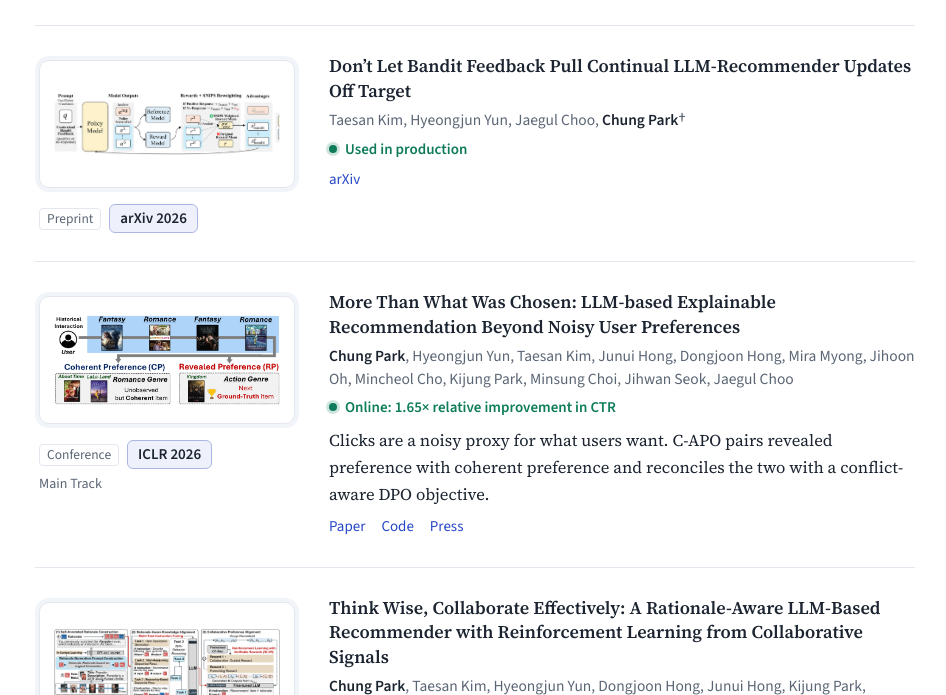
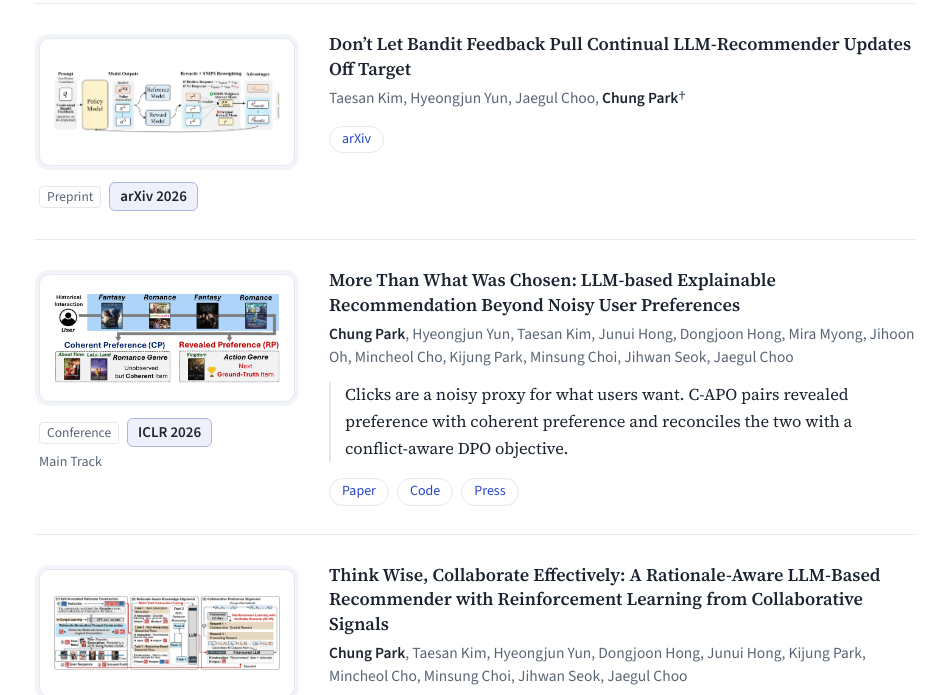
Before and after one commit to cpark88/cpark88.github.io, a plain HTML site: page index.html in a window 1280 px wide. Shown: the part 2019-2714 px from the top of the page, without its empty margins (279-1225 px from the left). Drawn offline with Linux system fonts and the light colour scheme.

Commit message:
Remove production result lines and refine publication entries
Co-Authored-By: Claude Opus 5.5 <noreply@anthropic.com>

```diff
--- a/index.html
+++ b/index.html
@@ -69,7 +69,6 @@
       --slate: #5b6675;
       --rule: #e3e7ee;
       --link: #2747c7;
-      --live: #0e7c5a;
       --award: #8a6100;
       --tile: #f1f4f8;
       --tile-ink: #8a95a5;
@@ -85,7 +84,6 @@
       --slate: #9aa6b4;
       --rule: #263040;
       --link: #8fa8ff;
-      --live: #4fd1a1;
       --award: #e2b54a;
       --tile: #1a212b;
       --tile-ink: #6f7c8d;
@@ -207,16 +205,6 @@
 
     /* Publications */
     .pub-key { margin: -6px 0 26px; font-family: var(--sans); font-size: 15px; color: var(--slate); }
-    .live-dot {
-      display: inline-block;
-      width: 8px;
-      height: 8px;
-      margin-right: 8px;
-      border-radius: 50%;
-      background: var(--live);
-      box-shadow: 0 0 0 3px color-mix(in srgb, var(--live) 20%, transparent);
-      vertical-align: 0.06em;
-    }
     .pub {
       display: grid;
       grid-template-columns: 264px minmax(0, 1fr);
@@ -289,16 +277,28 @@
       vertical-align: 0.08em;
     }
     .award { margin-left: 10px; font-family: var(--sans); font-size: 14.5px; font-weight: 600; color: var(--award); white-space: nowrap; }
-    .impact { margin-top: 6px; font-family: var(--sans); font-size: 15px; font-weight: 600; color: var(--live); }
-    .summary { margin-top: 8px; font-size: 16.5px; }
+    .summary {
+      margin-top: 14px;
+      padding-left: 14px;
+      border-left: 2px solid var(--rule);
+      font-size: 16.5px;
+      color: var(--ink);
+    }
     .pub-links {
       display: flex;
       flex-wrap: wrap;
-      gap: 4px 16px;
-      margin-top: 6px;
+      gap: 8px;
+      margin-top: 16px;
       font-family: var(--sans);
-      font-size: 15px;
+      font-size: 14px;
     }
+    .pub-links a {
+      padding: 3px 12px;
+      border: 1px solid var(--rule);
+      border-radius: 999px;
+      line-height: 1.4;
+    }
+    .pub-links a:hover { border-color: var(--link); background: color-mix(in srgb, var(--link) 8%, var(--paper)); text-decoration: none; }
 
     /* Experience and service */
     .cv-list { list-style: none; margin: 0; padding: 0; }
@@ -444,11 +444,10 @@
          One list for every paper. To add a paper: copy one <article class="pub"> block.
          The first tag in the venue line gives the type: Conference, Journal, Workshop or Preprint.
          Only public versions go here. Do not list papers that are under anonymous review.
-         Teaser: images/teasers/<id>.png (2:1, at least 800px wide). Until it exists, the data-label tile is shown.
-         Add <p class="impact"> only for results that are public in the paper or its repository. -->
+         Teaser: images/teasers/<id>.png (2:1, at least 800px wide). Until it exists, the data-label tile is shown. -->
     <section id="publications" aria-labelledby="pubs-h">
       <h2 id="pubs-h">Selected publications</h2>
-      <p class="pub-key"><span class="live-dot" aria-hidden="true"></span>marks results measured in a live service. † marks the corresponding author.</p>
+      <p class="pub-key">† marks the corresponding author.</p>
 
       <article class="pub" id="cure">
         <div class="pub-aside">
@@ -458,7 +457,6 @@
         <div>
           <h3 class="pub-title"><a href="https://github.com/cpark88/CURE">CURE: Coupled User-Grouped Reinforcement Learning for Cross-Domain Recommendation with Non-Overlapping Users</a></h3>
           <p class="authors">Hyeongjun Yun, Taesan Kim, Dongjoon Hong, Junui Hong, Jihoon Oh, Kijung Park, Mincheol Cho, K. Song, <a href="https://sites.google.com/site/jaegulchoo/">Jaegul Choo</a>, <strong>Chung Park</strong>†</p>
-          <p class="impact"><span class="live-dot" aria-hidden="true"></span>Online A/B test: +56% CTR over existing ML methods</p>
           <p class="summary">Users rarely overlap across services, so cross-domain ground truth barely exists. An agentic pipeline synthesizes cross-domain supervision, and user-grouped RL calibrates it against reliable in-domain rewards.</p>
           <p class="pub-links"><a href="https://github.com/cpark88/CURE">Code</a></p>
         </div>
@@ -472,7 +470,6 @@
         <div>
           <h3 class="pub-title"><a href="https://github.com/cpark88/DuELRec">A Dual-Expert Strategy Integrating LLMs to Mitigate Negative Transfer in Cross-Domain Sequential Recommendation</a></h3>
           <p class="authors">Hyeongjun Yun, K. Song, <a href="https://sites.google.com/site/jaegulchoo/">Jaegul Choo</a>, <strong>Chung Park</strong>†</p>
-          <p class="impact"><span class="live-dot" aria-hidden="true"></span>Deployed in a personal-assistant app: +47.6% relative CTR</p>
           <p class="summary">An efficient LLM recommender for many service domains: a domain gate mixes single- and cross-domain experts, and token-to-item contrastive learning brings in collaborative signals.</p>
           <p class="pub-links"><a href="https://github.com/cpark88/DuELRec">Code</a></p>
         </div>
@@ -486,7 +483,6 @@
         <div>
           <h3 class="pub-title"><a href="https://arxiv.org/abs/2605.18899">Don’t Let Bandit Feedback Pull Continual LLM-Recommender Updates Off Target</a></h3>
           <p class="authors">Taesan Kim, Hyeongjun Yun, <a href="https://sites.google.com/site/jaegulchoo/">Jaegul Choo</a>, <strong>Chung Park</strong>†</p>
-          <p class="impact"><span class="live-dot" aria-hidden="true"></span>Used in production</p>
           <p class="pub-links"><a href="https://arxiv.org/abs/2605.18899">arXiv</a></p>
         </div>
       </article>
@@ -499,7 +495,6 @@
         <div>
           <h3 class="pub-title"><a href="https://openreview.net/forum?id=WYfDoB44xy">More Than What Was Chosen: LLM-based Explainable Recommendation Beyond Noisy User Preferences</a></h3>
           <p class="authors"><strong>Chung Park</strong>, Hyeongjun Yun, Taesan Kim, Junui Hong, Dongjoon Hong, Mira Myong, Jihoon Oh, Mincheol Cho, Kijung Park, Minsung Choi, Jihwan Seok, <a href="https://sites.google.com/site/jaegulchoo/">Jaegul Choo</a></p>
-          <p class="impact"><span class="live-dot" aria-hidden="true"></span>Online: 1.65× relative improvement in CTR</p>
           <p class="summary">Clicks are a noisy proxy for what users want. C-APO pairs revealed preference with coherent preference and reconciles the two with a conflict-aware DPO objective.</p>
           <p class="pub-links"><a href="https://openreview.net/forum?id=WYfDoB44xy">Paper</a><a href="https://github.com/cpark88/C-APO">Code</a><a href="https://news.sktelecom.com/en/3015">Press</a></p>
         </div>
@@ -513,7 +508,6 @@
         <div>
           <h3 class="pub-title"><a href="https://ojs.aaai.org/index.php/AAAI/article/view/38590">Think Wise, Collaborate Effectively: A Rationale-Aware LLM-Based Recommender with Reinforcement Learning from Collaborative Signals</a></h3>
           <p class="authors"><strong>Chung Park</strong>, Taesan Kim, Hyeongjun Yun, Dongjoon Hong, Junui Hong, Kijung Park, Mincheol Cho, Minsung Choi, Jihwan Seok, <a href="https://sites.google.com/site/jaegulchoo/">Jaegul Choo</a></p>
-          <p class="impact"><span class="live-dot" aria-hidden="true"></span>Online A/B test: about +8% CTR over existing models</p>
           <p class="summary">An LLM recommender that explains its picks, aligned with collaborative-filtering signals through confidence-weighted reinforcement learning.</p>
           <p class="pub-links"><a href="https://ojs.aaai.org/index.php/AAAI/article/view/38590">Paper</a><a href="https://github.com/cpark88/TWiCE-Rec">Code</a></p>
         </div>
@@ -539,7 +533,6 @@
         <div>
           <h3 class="pub-title"><a href="https://doi.org/10.1145/3626772.3657710">Pacer and Runner: Cooperative Learning Framework between Single- and Cross-Domain Sequential Recommendation</a></h3>
           <p class="authors"><strong>Chung Park</strong>, Taesan Kim, Hyungjun Yoon, Junui Hong, Yelim Yu, Mincheol Cho, Minsung Choi, <a href="https://sites.google.com/site/jaegulchoo/">Jaegul Choo</a></p>
-          <p class="impact"><span class="live-dot" aria-hidden="true"></span>Deployed in a personal-assistant app: +21.4% CTR over existing models</p>
           <p class="summary">Single-domain models act as pacers: comparing against them measures the negative transfer in each domain and throttles it while the cross-domain model trains.</p>
           <p class="pub-links"><a href="https://doi.org/10.1145/3626772.3657710">Paper</a><a href="https://arxiv.org/abs/2407.11245">arXiv</a><a href="https://github.com/cpark88/SyNCRec">Code</a></p>
         </div>
@@ -553,7 +546,6 @@
         <div>
           <h3 class="pub-title"><a href="https://doi.org/10.1145/3589132.3625582">FedGeo: Privacy-Preserving User Next Location Prediction with Federated Learning</a></h3>
           <p class="authors"><strong>Chung Park</strong>, Taekyoon Choi, Taesan Kim, Mincheol Cho, Junui Hong, Minsung Choi, <a href="https://sites.google.com/site/jaegulchoo/">Jaegul Choo</a></p>
-          <p class="impact"><span class="live-dot" aria-hidden="true"></span>Validated on customers’ phones with a federated-learning agent system</p>
           <p class="summary">Federated next-location prediction that keeps trajectories on the device and copes with highly heterogeneous user mobility.</p>
           <p class="pub-links"><a href="https://doi.org/10.1145/3589132.3625582">Paper</a><a href="https://arxiv.org/abs/2312.04594">arXiv</a></p>
         </div>
```
Also changed, not shown: .claude/skills/add-paper/templates.html, 4 other files.
